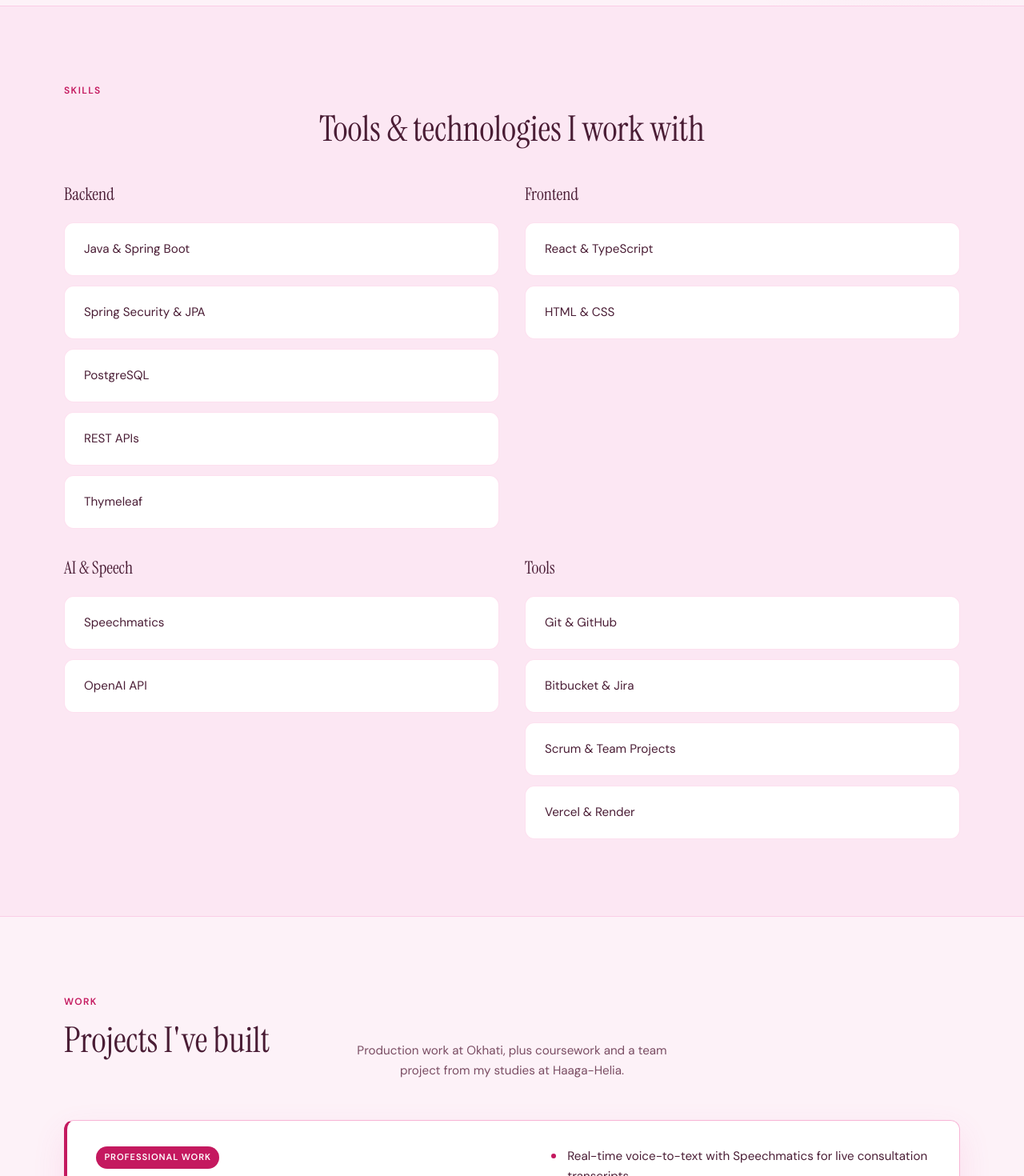
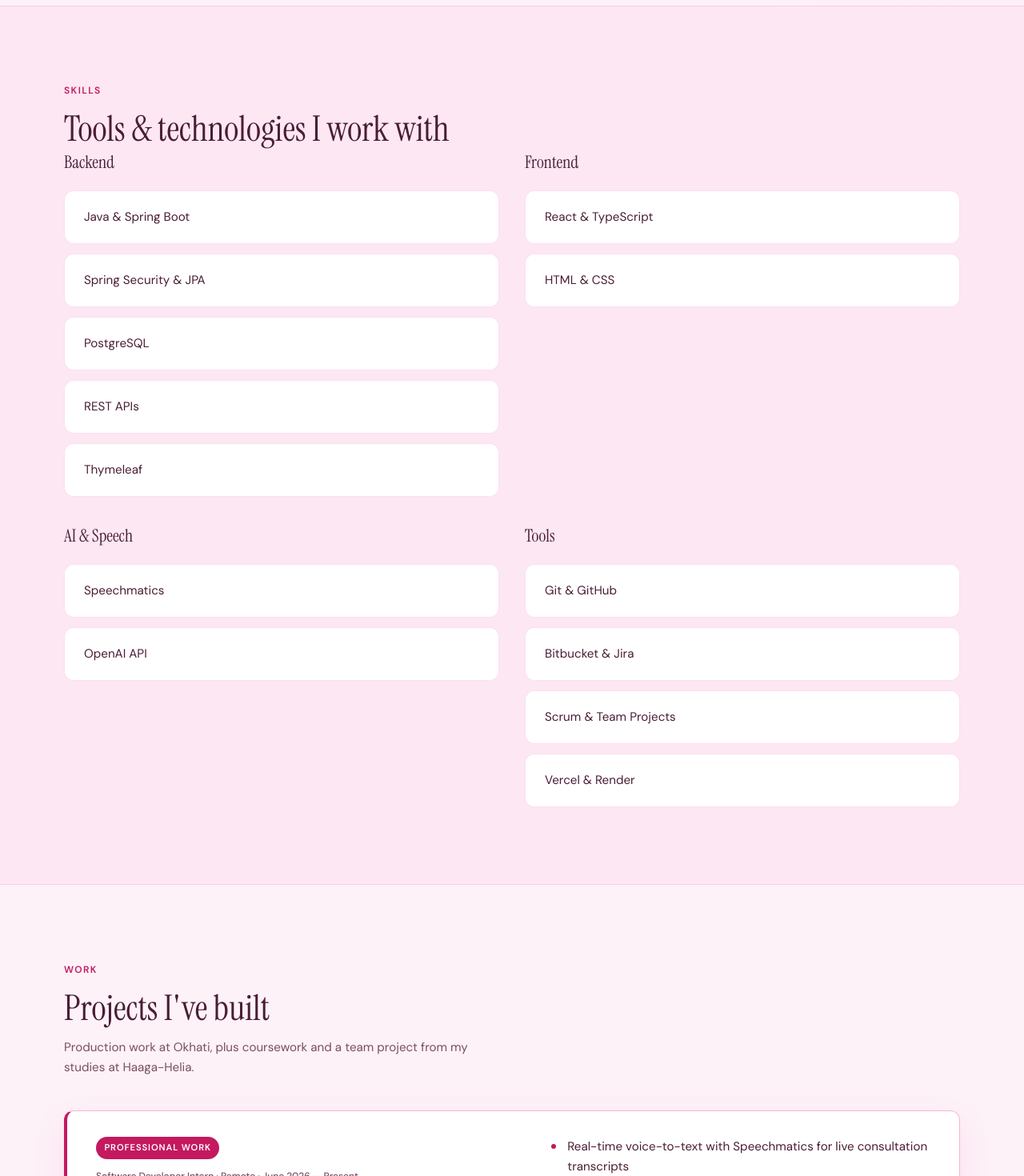
Before and after one commit to sadikshyeah/Sadi_portfolio, a React (Vite) app: page / in a window 1280 px wide. Shown: the part 1400-2870 px from the top of the page at 80% size. Built offline with nearby package versions, Linux system fonts and the light colour scheme.

Commit message:
Refactor section title styles and adjust hero layout for improved spacing

```diff
--- a/src/index.css
+++ b/src/index.css
@@ -540,15 +540,13 @@ code {
   line-height: 1.15;
 }
 
-.section__title--center {
-  text-align: center;
+.section__title--spaced {
   margin-bottom: 2.5rem;
 }
 
 .section__subtitle {
-  text-align: center;
-  max-width: 42ch;
-  margin: -1.5rem auto 3rem;
+  max-width: 52ch;
+  margin: 0.75rem 0 2.5rem;
   font-size: 0.95rem;
 }
 
@@ -1176,18 +1174,22 @@ code {
     gap: 1.75rem;
   }
 
+  .hero {
+    padding-top: 5.5rem;
+  }
+
   .hero__layout {
     grid-template-columns: 1fr;
-    gap: 2.5rem;
+    gap: 1.5rem;
   }
 
   .hero__profile {
     order: -1;
+    justify-content: flex-start;
   }
 
   .profile-photo--hero {
-    width: min(260px, 70vw);
-    margin-inline: auto;
+    width: 112px;
   }
 
   .section__grid--about {
```
